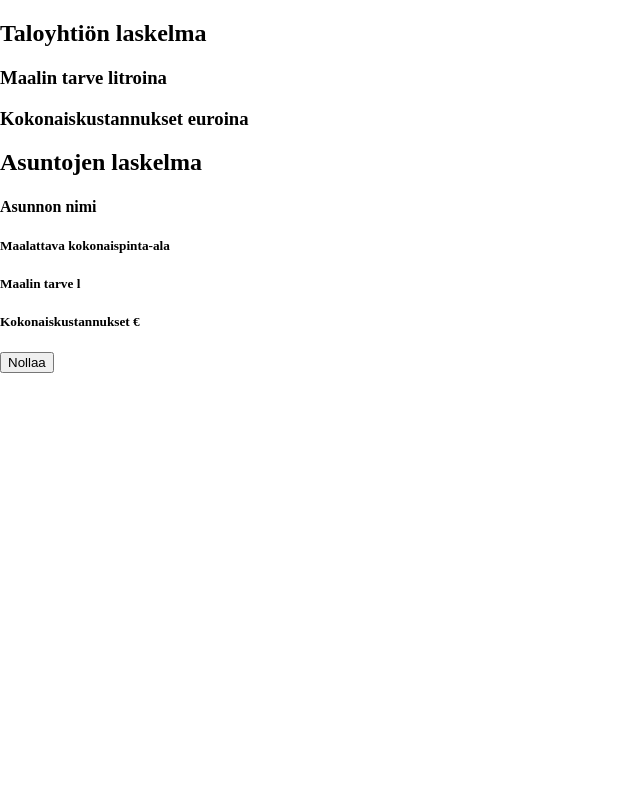
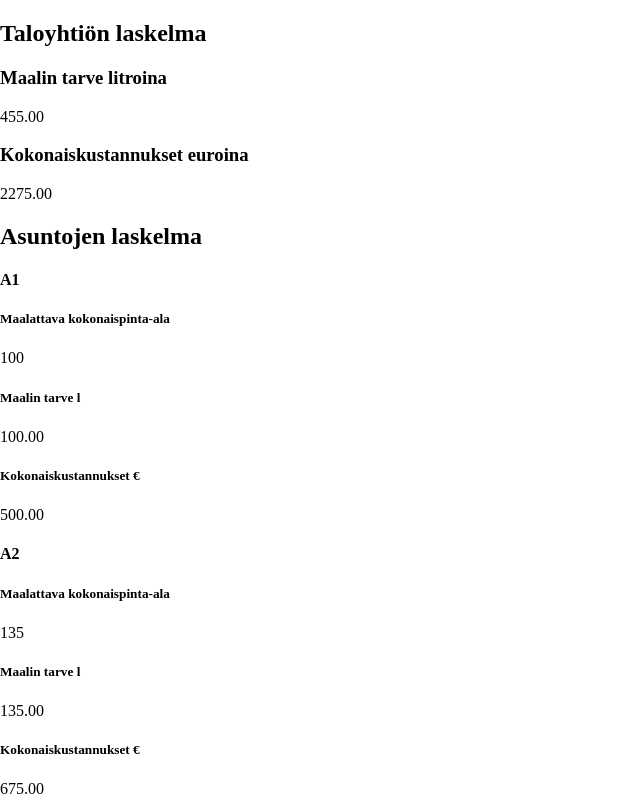
Before and after one commit to Tommi-dev/maalilaskuriApp, a React app: page / in a window 1280 px wide. Both pictures are taken after typing "5", "5", "5" into the empty fields and a click on the button "Laske". Shown: the top 800 px of the page, without its empty margins (0-640 px from the left). Built offline with nearby package versions, Linux system fonts and the light colour scheme; data requests are answered from the project's data file; the HTML template or start-up script is replaced by a standard one.

Commit message:
Lisätty sovelluslogiikkaa ja laskurin näkymiä

```diff
--- a/src/paint_calculator/Calculator.js
+++ b/src/paint_calculator/Calculator.js
@@ -0,0 +1,36 @@
+// ------ HOUSING COOPERATIVE ------ //
+// Calculate the paint needs of the housing cooperative
+export const hcPaintNeeds = (apartments, paintBasics) => {
+    let sum = 0
+    if (paintBasics !== null) {
+        for (let i = 0; i < apartments.length; i++) {
+            sum += apartments[i].rooms.reduce((sum, room) => sum + (Number(room.totalPaintableArea) / paintBasics.spreadingRate * paintBasics.paintLayers), 0)
+        }
+        return sum.toFixed(2)
+    }
+    return sum
+}
+
+// Calculate the total cost of the paint
+export const hcTotalCost = (apartments, paintBasics) => {
+    const paintNeeds = hcPaintNeeds(apartments, paintBasics)
+    return (paintNeeds * paintBasics.price).toFixed(2)
+}
+
+
+// ------ APARTMENT ------ //
+// Calculate the total area of the apartment
+export const aPaintArea = (apartment) => {
+    return apartment.rooms.reduce((sum, room) => sum + Number(room.totalPaintableArea), 0)
+}
+
+// Calculate the paint needs of the apartment
+export const aPaintNeeds = (apartment, paintBasics) => {
+    return apartment.rooms.reduce((sum, room) => sum + (Number(room.totalPaintableArea) / paintBasics.spreadingRate * paintBasics.paintLayers), 0).toFixed(2)
+}
+
+// Calculate the total cost of the paint
+export const aTotalCost = (apartment, paintBasics) => {
+    const needs = aPaintNeeds(apartment, paintBasics)
+    return (needs * paintBasics.price).toFixed(2)
+}
--- a/src/paint_calculator/components/Apartment.js
+++ b/src/paint_calculator/components/Apartment.js
@@ -1,20 +1,24 @@
 import React from 'react'
+import { useSelector } from 'react-redux'
+import { aPaintNeeds, aPaintArea, aTotalCost } from '../Calculator'
 
-const Apartment = () => {
+const Apartment = ({ apartment }) => {
+    const paintBasics = useSelector(state => state.paintForm)
+
     return (
         <div className='apartment-container' >
-            <h4>Asunnon nimi</h4>
+            <h4> {apartment.name} </h4>
             <div className='apartment-result' >
                 <h5>Maalattava kokonaispinta-ala</h5>
-                <p></p>
+                <p> {aPaintArea(apartment)} </p>
             </div>
             <div className='apartment-result' >
                 <h5>Maalin tarve l</h5>
-                <p></p>
+                <p> {aPaintNeeds(apartment, paintBasics)} </p>
             </div>
             <div className='apartment-result' >
                 <h5>Kokonaiskustannukset €</h5>
-                <p></p>
+                <p> {aTotalCost(apartment, paintBasics)} </p>
             </div>
         </div>
     )
--- a/src/paint_calculator/components/Apartments.js
+++ b/src/paint_calculator/components/Apartments.js
@@ -1,10 +1,16 @@
 import React from 'react'
+import { useSelector } from 'react-redux'
 import Apartment from './Apartment'
 
 const Apartments = () => {
+
+    const apartments = useSelector(state => state.apartments)
+
     return (
         <>
-            <Apartment />
+            {apartments.map(apartment =>
+                <Apartment key={apartment.name} apartment={apartment} />
+            )}
         </>
     )
 }
--- a/src/paint_calculator/components/Dashboard.js
+++ b/src/paint_calculator/components/Dashboard.js
@@ -1,10 +1,14 @@
 import React from 'react'
-import { useDispatch } from 'react-redux'
+import { useDispatch, useSelector } from 'react-redux'
 import Apartments from './Apartments'
 import { resetBasics } from '../../reducers/paintFormReducer'
+import { hcPaintNeeds, hcTotalCost } from '../Calculator'
 
 const Dashboard = () => {
     const dispatch = useDispatch()
+
+    const apartments = useSelector(state => state.apartments)
+    const paintBasics = useSelector(state => state.paintForm)
 
     return (
         <div>
@@ -13,11 +17,11 @@ const Dashboard = () => {
                 <div className='wrap-container' >
                     <div className='housing-cooperative-result' >
                         <h3>Maalin tarve litroina</h3>
-                        <p></p>
+                        <p> {hcPaintNeeds(apartments, paintBasics)} </p>
                     </div>
                     <div className='housing-cooperative-result' >
                         <h3>Kokonaiskustannukset euroina</h3>
-                        <p></p>
+                        <p> {hcTotalCost(apartments, paintBasics)} </p>
                     </div>
                 </div>
             </div>
```
Also changed, not shown: 2 other files (tests, documents, lock files or other folders).
